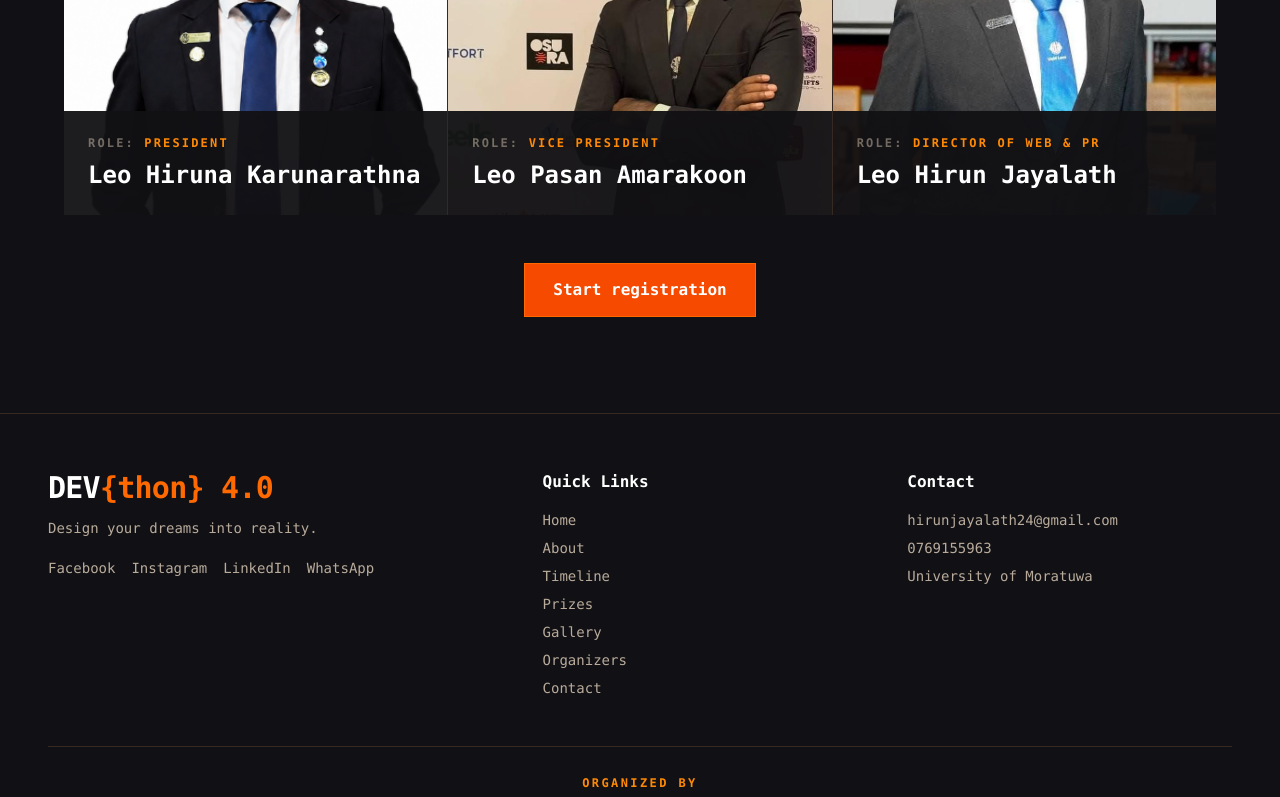
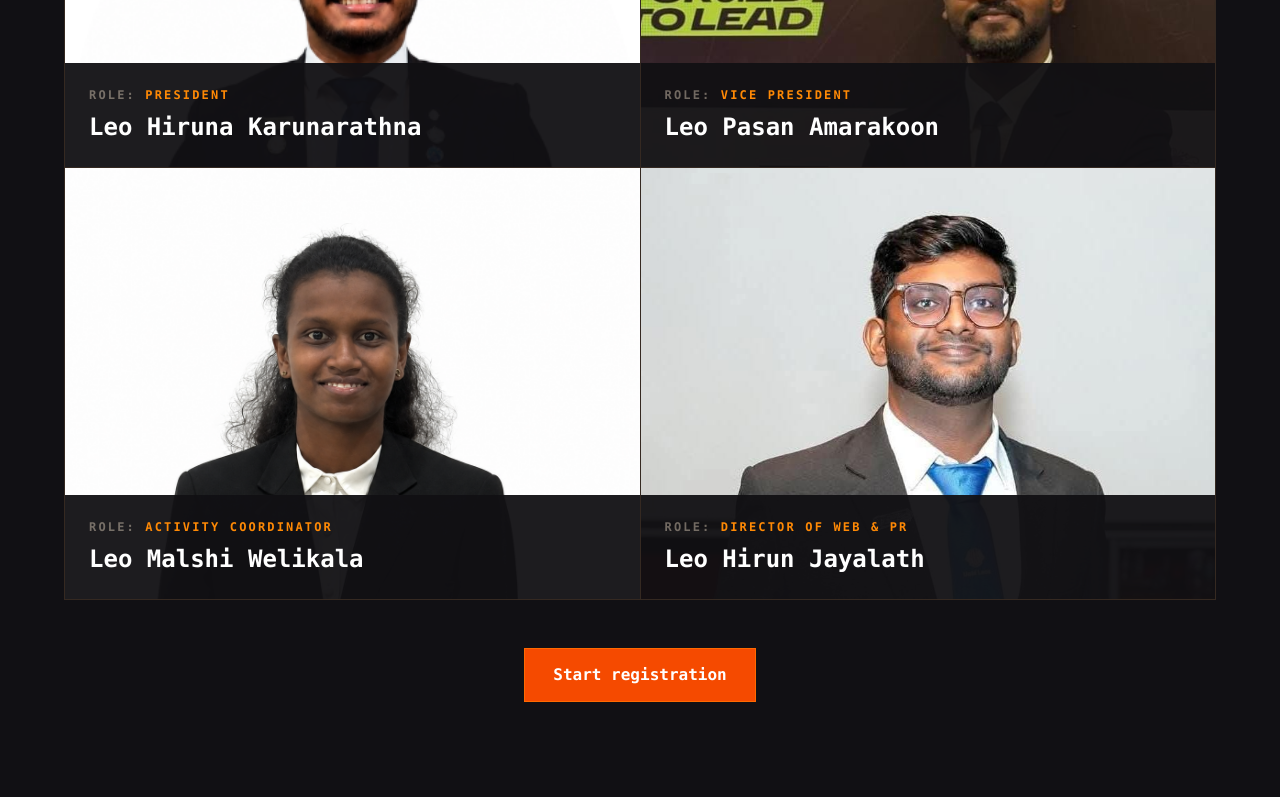
Before and after one commit to hirunjayalath/devthon-4.0-web, a React (Vite) app: page / in a window 1280 px wide. Shown: the part 8252-9049 px from the top of the page. Built offline with nearby package versions, Linux system fonts and the light colour scheme; no server answers.

Commit message:
Add Malshi to organizing team

```diff
--- a/src/StaticSections.tsx
+++ b/src/StaticSections.tsx
@@ -2,6 +2,7 @@ import { useState } from 'react'
 import type { ReactNode } from 'react'
 import hirunJayalath from './assets/contacts/hirun-jayalath.png'
 import hirunaKarunarathna from './assets/contacts/hiruna-karunarathna.png'
+import malshiWelikala from './assets/contacts/malshi-welikala.png'
 import pasanAmarakoon from './assets/contacts/pasan-amarakoon.png'
 import leoSltcLogo from './assets/organizers/leo-sltc.jpeg'
 import leoUomLogo from './assets/organizers/leo-uom.png'
@@ -155,6 +156,16 @@ export function ContactSection({ onRegister }: { onRegister: () => void }) {
       photoTransform: 'translateX(-18%) scale(1.4)',
     },
     {
+      name: 'Leo Malshi Welikala',
+      position: 'Activity Coordinator',
+      club: 'Leo Club of University of Moratuwa',
+      phone: '074 349 3216',
+      phoneHref: '+94743493216',
+      email: 'malshiwelikala@gmail.com',
+      photo: malshiWelikala,
+      photoPosition: 'center top',
+    },
+    {
       name: 'Leo Hirun Jayalath',
       position: 'Director of Web & PR',
       club: 'Leo Club of University of Moratuwa',
@@ -175,7 +186,7 @@ export function ContactSection({ onRegister }: { onRegister: () => void }) {
         </div>
 
         <div className="mx-auto max-w-6xl">
-          <div className="flex flex-col border-t border-orange-300/15 lg:h-[30rem] lg:flex-row">
+          <div className="grid border-l border-t border-orange-300/15 sm:grid-cols-2">
             {contacts.map((contact, index) => (
               <article
                 key={contact.name}
@@ -195,7 +206,7 @@ export function ContactSection({ onRegister }: { onRegister: () => void }) {
                   }
                 }}
                 aria-label={`Show contact details for ${contact.name}`}
-                className="group relative h-[25rem] cursor-pointer overflow-hidden border-b border-orange-300/15 outline-none last:border-b-0 focus-visible:outline-2 focus-visible:outline-orange-500 focus-visible:outline-offset-[-3px] lg:h-full lg:flex-1 lg:border-b-0 lg:border-r lg:last:border-r-0"
+                className="group relative h-[24rem] cursor-pointer overflow-hidden border-b border-r border-orange-300/15 outline-none focus-visible:outline-2 focus-visible:outline-orange-500 focus-visible:outline-offset-[-3px] lg:h-[27rem]"
               >
                 <img
                   src={contact.photo}
```
Also changed, not shown: src/assets/contacts/malshi-welikala.png (added).
